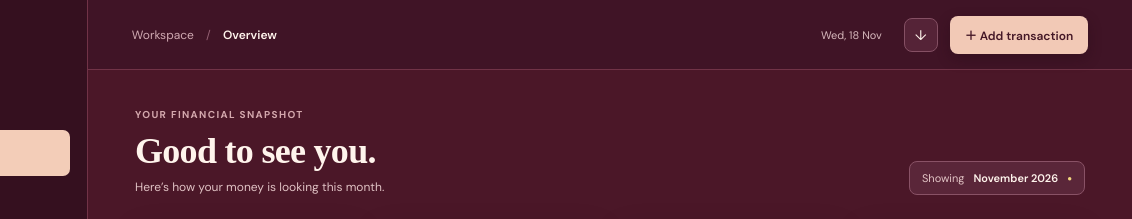
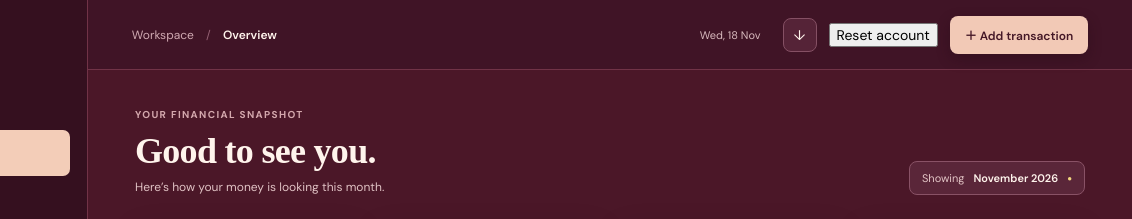
Before and after one commit to anubhutigoswami125/Spendly, a plain HTML site: page index.html in a window 1280 px wide. Shown: the top 219 px of the page, 148-1280 px from the left. Drawn offline with Linux system fonts and the light colour scheme; a script that the page names is missing.

Commit message:
Add full account reset control

```diff
--- a/index.html
+++ b/index.html
@@ -1,6 +1,6 @@
 <!doctype html><html lang="en"><head><meta charset="utf-8"><meta name="viewport" content="width=device-width,initial-scale=1"><meta name="theme-color" content="#f7f8f5"><meta name="description" content="Spendly — a clearer view of your money."><title>Spendly — Your money, in focus</title><link rel="preconnect" href="https://fonts.googleapis.com"><link href="https://fonts.googleapis.com/css2?family=DM+Sans:wght@400;500;600;700&family=Manrope:wght@400;500;600;700;800&display=swap" rel="stylesheet"><link rel="stylesheet" href="styles.css"></head><body>
 <div class="app-shell"><aside class="sidebar" id="sidebar"><a class="brand" href="#"><span class="brand-mark">s.</span><span>spendly</span></a><div class="workspace-label">WORKSPACE</div><nav class="nav-list"><button class="nav-item active" data-page="overview"><span class="nav-icon">▦</span>Overview</button><button class="nav-item" data-page="transactions"><span class="nav-icon">↕</span>Transactions</button><button class="nav-item" data-page="budgets"><span class="nav-icon">◷</span>Budgets</button><button class="nav-item" data-page="goals"><span class="nav-icon">◎</span>Savings goals</button><button class="nav-item" data-page="investments"><span class="nav-icon">↗</span>Investments</button><button class="nav-item" data-page="debts"><span class="nav-icon">⇄</span>Debts</button><button class="nav-item" data-page="subscriptions"><span class="nav-icon">⟳</span>Subscriptions</button></nav><div class="sidebar-bottom"><div class="tip-card"><span class="tip-spark">✳</span><strong>Small steps add up.</strong><p>A little clarity today can make tomorrow easier.</p></div><div class="profile"><div class="avatar">Y</div><div><strong>Your workspace</strong><small>Personal account</small></div><span class="profile-dots">···</span></div></div></aside>
-<main class="main-area"><header class="topbar"><button class="mobile-menu" id="mobileMenu">☰</button><div class="breadcrumb">Workspace <span>/</span> <strong id="crumb">Overview</strong></div><div class="top-actions"><span class="date-chip" id="todayLabel"></span><button class="icon-button" id="exportBtn" title="Export data">↓</button><button class="add-button" id="quickAdd">＋ <span>Add transaction</span></button></div></header>
+<main class="main-area"><header class="topbar"><button class="mobile-menu" id="mobileMenu">☰</button><div class="breadcrumb">Workspace <span>/</span> <strong id="crumb">Overview</strong></div><div class="top-actions"><span class="date-chip" id="todayLabel"></span><button class="icon-button" id="exportBtn" title="Export data">↓</button><button class="reset-button" id="resetBtn" title="Permanently clear all account data">Reset account</button><button class="add-button" id="quickAdd">＋ <span>Add transaction</span></button></div></header>
 <section class="page-content"><div class="page-heading"><div><p class="eyebrow" id="eyebrow">YOUR FINANCIAL SNAPSHOT</p><h1 id="pageTitle">Good to see you.</h1><p class="subheading" id="pageSubtitle">Here’s how your money is looking this month.</p></div><div class="month-select"><span>Showing</span><strong id="monthLabel"></strong><span class="month-dot">●</span></div></div>
 <div id="pageView"><section class="summary-grid"><article class="summary-card balance-card"><div class="card-top"><span>Total balance</span><span class="mini-icon">◈</span></div><div class="amount" id="balanceValue">₹0</div><div class="card-foot"><span class="trend neutral">Your current position</span><span class="card-note">Across all accounts</span></div><div class="balance-decoration"></div></article><article class="summary-card"><div class="card-top"><span>Income</span><span class="mini-icon green">↙</span></div><div class="amount" id="incomeValue">₹0</div><div class="card-foot"><span class="trend positive">Money in</span><span class="card-note">This month</span></div></article><article class="summary-card"><div class="card-top"><span>Expenses</span><span class="mini-icon coral">↗</span></div><div class="amount" id="expenseValue">₹0</div><div class="card-foot"><span class="trend neutral">Money out</span><span class="card-note">This month</span></div></article><article class="summary-card"><div class="card-top"><span>Savings rate</span><span class="mini-icon blue">◎</span></div><div class="amount" id="savingRate">0%</div><div class="card-foot"><span class="trend neutral">Income saved</span><span class="card-note">This month</span></div></article></section>
 <section class="content-grid"><article class="panel spending-panel"><div class="panel-heading"><div><h2>Spending overview</h2><p>A look at where your money goes</p></div><span class="period-tag">This month</span></div><div class="chart-wrap"><div class="donut" id="donut"><div class="donut-center"><strong id="donutTotal">₹0</strong><span>Total spent</span></div></div><div class="legend" id="categoryLegend"><p class="empty-state">Add expenses to see your breakdown.</p></div></div></article><article class="panel budget-panel"><div class="panel-heading"><div><h2>Budget check-in</h2><p>Keep your spending in view</p></div><button class="text-link" data-go="budgets">View all ↗</button></div><div id="budgetPreview" class="budget-preview"><div class="empty-state">No budgets yet. Set a limit to get started.</div></div><button class="outline-button full" data-go="budgets">＋ Create a budget</button></article></section>
```
